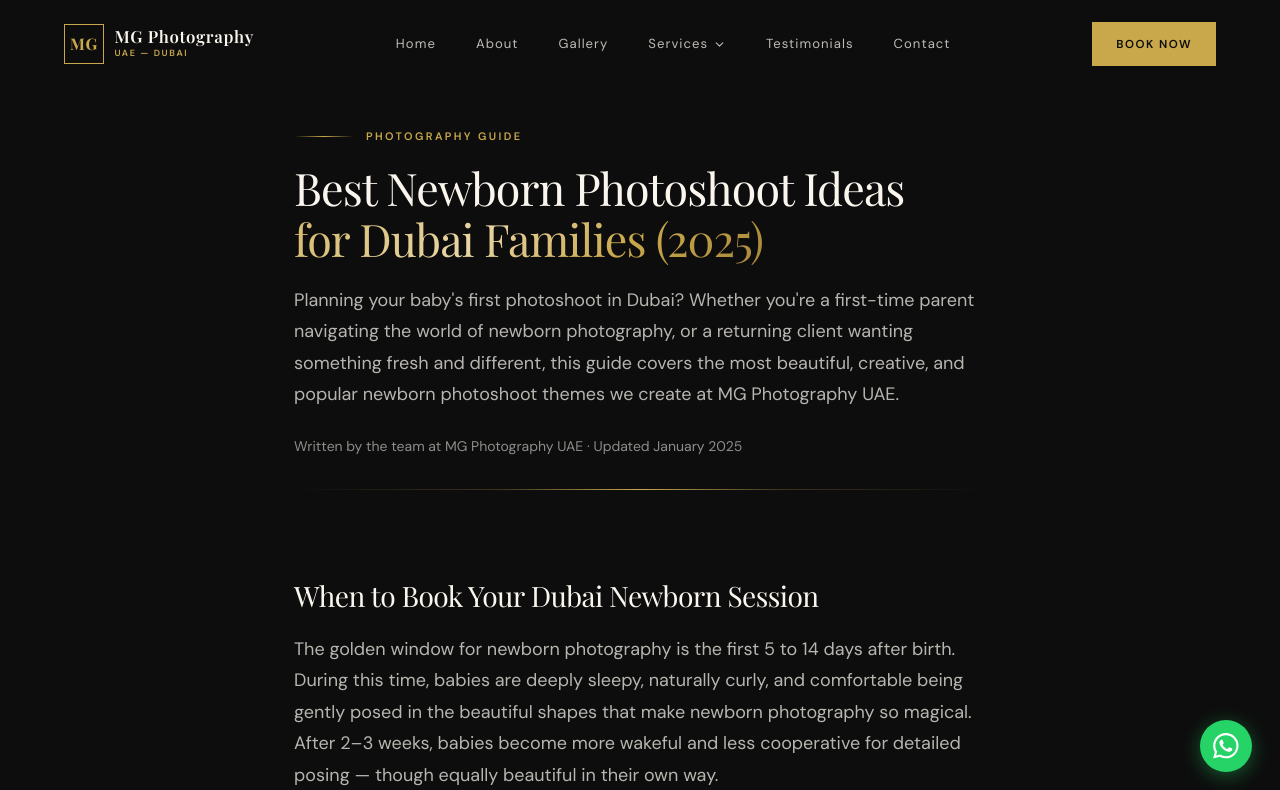
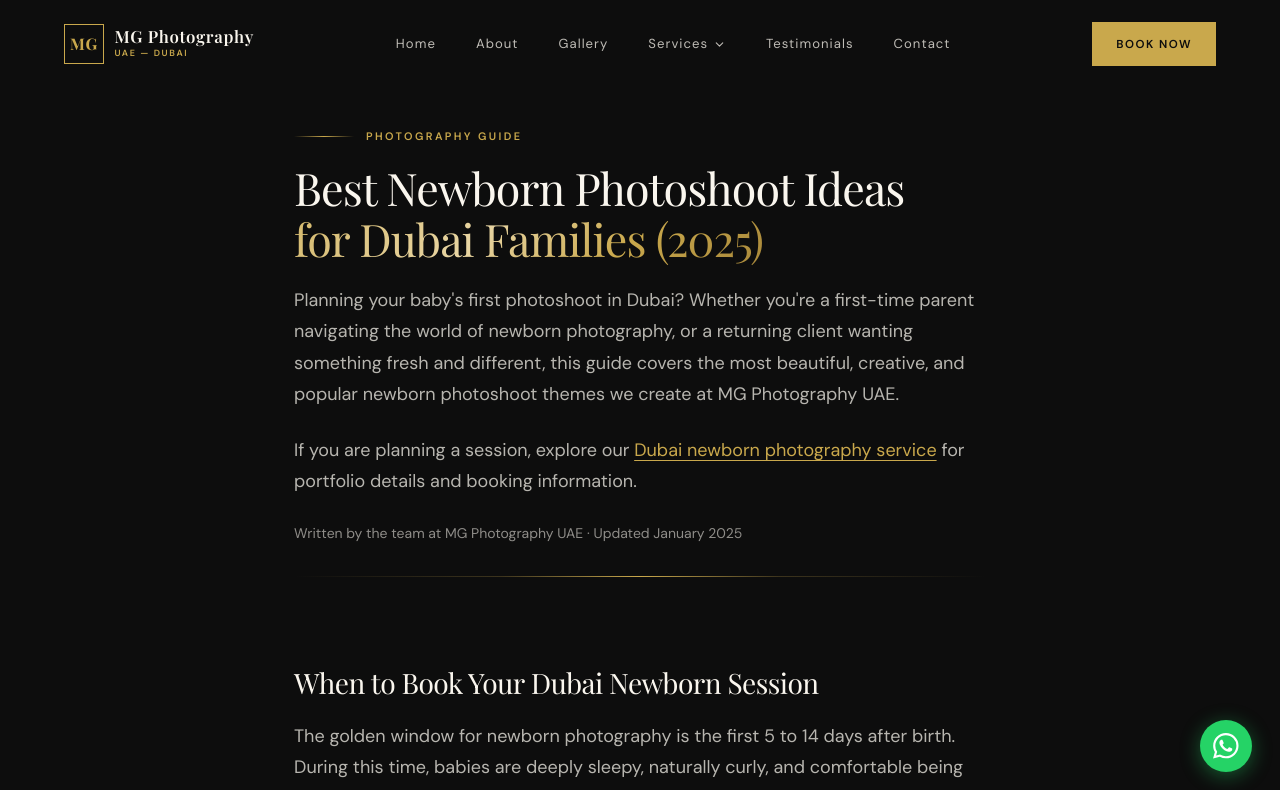
Before and after one commit to mgphotographyglobal/mgphotographyglobal, a Next.js app: page /guides/newborn-photoshoot-ideas-dubai in a window 1280 px wide. Shown: the top 790 px of the page. Built offline with nearby package versions, Linux system fonts and the light colour scheme; a web font is replaced by a local one.

Commit message:
fix(seo): link newborn-photoshoot-ideas-dubai guide to service

```diff
--- a/app/guides/newborn-photoshoot-ideas-dubai/page.tsx
+++ b/app/guides/newborn-photoshoot-ideas-dubai/page.tsx
@@ -33,7 +33,10 @@ export default function NewbornPhotoshootIdeasDubai() {
             Best Newborn Photoshoot Ideas<br /><span className="text-gold-gradient">for Dubai Families (2025)</span>
           </h1>
           <p className="body-lg" style={{ marginBottom: "1.5rem" }}>
-            Planning your baby's first photoshoot in Dubai? Whether you're a first-time parent navigating the world of newborn photography, or a returning client wanting something fresh and different, this guide covers the most beautiful, creative, and popular newborn photoshoot themes we create at MG Photography UAE.
+            Planning your baby&apos;s first photoshoot in Dubai? Whether you&apos;re a first-time parent navigating the world of newborn photography, or a returning client wanting something fresh and different, this guide covers the most beautiful, creative, and popular newborn photoshoot themes we create at MG Photography UAE.
+          </p>
+          <p className="body-lg" style={{ marginBottom: "1.5rem" }}>
+            If you are planning a session, explore our <a href="/dubai-newborn-photography/" style={{ color: "var(--gold)", textDecoration: "underline", textUnderlineOffset: "0.2em" }}>Dubai newborn photography service</a> for portfolio details and booking information.
           </p>
           <p className="body-sm" style={{ marginBottom: "2rem" }}>
             Written by the team at MG Photography UAE · Updated January 2025
@@ -64,7 +67,7 @@ export default function NewbornPhotoshootIdeasDubai() {
           <div className="glass-card" style={{ padding: "2.5rem", marginTop: "3.5rem", textAlign: "center" }}>
             <div className="label" style={{ marginBottom: "0.75rem" }}>Ready to Book?</div>
             <h2 className="display-sm" style={{ marginBottom: "1.25rem" }}>Bring Your Favourite Theme to Life</h2>
-            <p className="body-lg" style={{ marginBottom: "2rem", maxWidth: "480px", margin: "0 auto 2rem" }}>Share your favourite ideas with us and we'll create something extraordinary for your baby's first session in Dubai.</p>
+            <p className="body-lg" style={{ marginBottom: "2rem", maxWidth: "480px", margin: "0 auto 2rem" }}>Share your favourite ideas with us and we&apos;ll create something extraordinary for your baby&apos;s first session in Dubai.</p>
             <a href="https://wa.me/971588764748?text=Hi%20MG%20Photography%2C%20I%27d%20like%20to%20book%20a%20newborn%20photoshoot%20in%20Dubai." className="btn-whatsapp" style={{ display: "inline-flex" }}>
               <svg viewBox="0 0 24 24" fill="currentColor" style={{width:"1rem",height:"1rem"}}><path d="M17.472 14.382c-.297-.149-1.758-.867-2.03-.967-.273-.099-.471-.148-.67.15-.197.297-.767.966-.94 1.164-.173.199-.347.223-.644.075-.297-.15-1.255-.463-2.39-1.475-.883-.788-1.48-1.761-1.653-2.059-.173-.297-.018-.458.13-.606.134-.133.298-.347.446-.52.149-.174.198-.298.298-.497.099-.198.05-.371-.025-.52-.075-.149-.669-1.612-.916-2.207-.242-.579-.487-.5-.669-.51-.173-.008-.371-.01-.57-.01-.198 0-.52.074-.792.372-.272.297-1.04 1.016-1.04 2.479 0 1.462 1.065 2.875 1.213 3.074.149.198 2.096 3.2 5.077 4.487.709.306 1.262.489 1.694.625.712.227 1.36.195 1.871.118.571-.085 1.758-.719 2.006-1.413.248-.694.248-1.289.173-1.413-.074-.124-.272-.198-.57-.347m-5.421 7.403h-.004a9.87 9.87 0 01-5.031-1.378l-.361-.214-3.741.982.998-3.648-.235-.374a9.86 9.86 0 01-1.51-5.26c.001-5.45 4.436-9.884 9.888-9.884 2.64 0 5.122 1.03 6.988 2.898a9.825 9.825 0 012.893 6.994c-.003 5.45-4.437 9.884-9.885 9.884m8.413-18.297A11.815 11.815 0 0012.05 0C5.495 0 .16 5.335.157 11.892c0 2.096.547 4.142 1.588 5.945L.057 24l6.305-1.654a11.882 11.882 0 005.683 1.448h.005c6.554 0 11.89-5.335 11.893-11.893a11.821 11.821 0 00-3.48-8.413z"/></svg>
               Book Your Newborn Session
```
